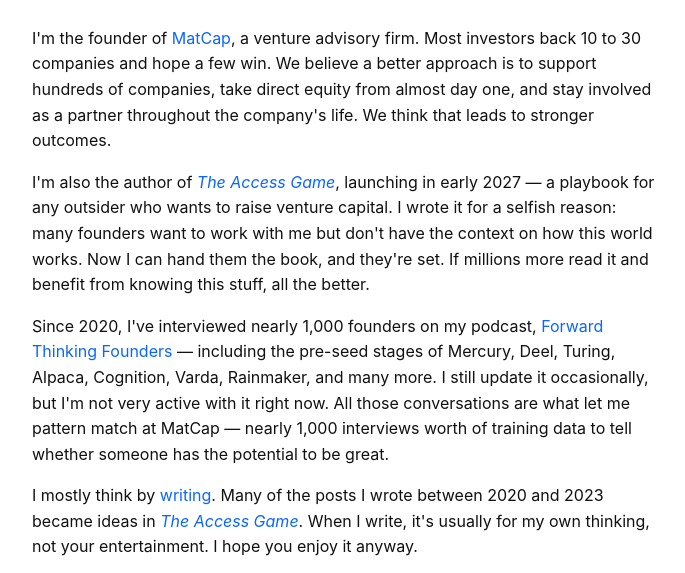
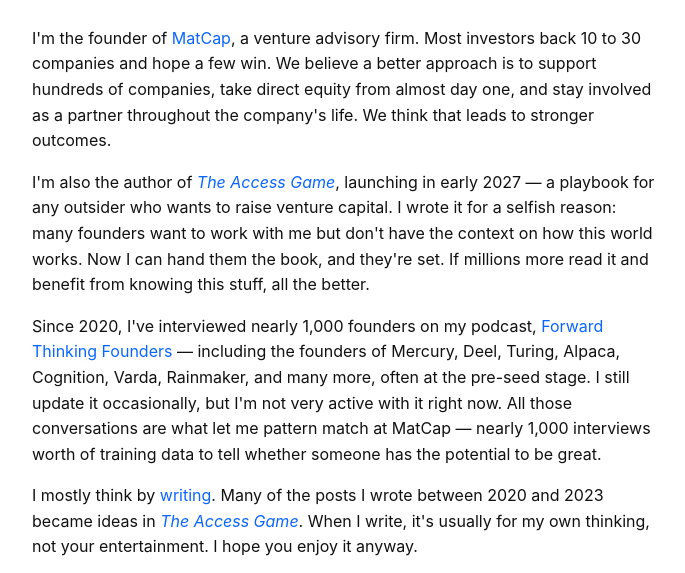
Before and after one commit to Shermanmat/matsherman-website, a plain HTML site: page index.html in a window 1280 px wide. Shown: the part 169-742 px from the top of the page, without its empty margins (268-953 px from the left). Drawn offline with Linux system fonts and the light colour scheme.

Commit message:
Rephrase podcast guest line to "founders of X, often at pre-seed"
Co-Authored-By: Claude Sonnet 5 <noreply@anthropic.com>

```diff
--- a/index.html
+++ b/index.html
@@ -34,10 +34,10 @@
       <p>
         Since 2020, I've interviewed nearly 1,000 founders on my podcast,
         <a href="https://ftf.matsherman.com">Forward Thinking Founders</a> —
-        including the pre-seed stages of Mercury, Deel, Turing, Alpaca,
-        Cognition, Varda, Rainmaker, and many more. I still update it
-        occasionally, but I'm not very active with it right now. All those
-        conversations are what let me pattern match at MatCap — nearly 1,000
+        including the founders of Mercury, Deel, Turing, Alpaca, Cognition,
+        Varda, Rainmaker, and many more, often at the pre-seed stage. I still
+        update it occasionally, but I'm not very active with it right now.
+        All those conversations are what let me pattern match at MatCap — nearly 1,000
         interviews worth of training data to tell whether someone has the
         potential to be great.
       </p>
```
